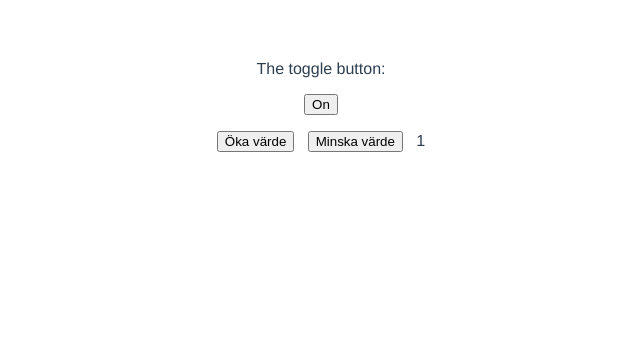
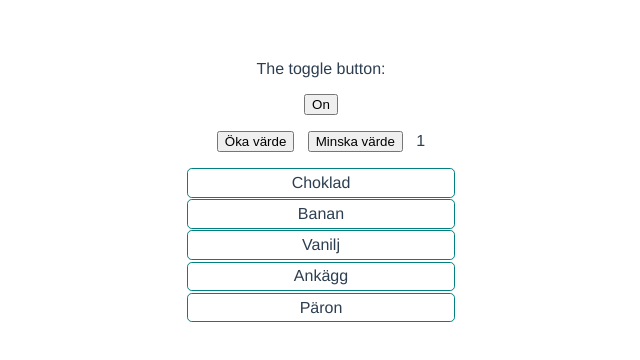
Before and after one commit to Jensen-frontend-fwk19g/plu-exercises-2, a Vue app: page / in a window 1280 px wide. Shown: the top 360 px of the page, without its empty margins (319-959 px from the left). Built offline with nearby package versions, Linux system fonts and the light colour scheme.

Commit message:
Ex. 2.5a in progress

```diff
--- a/src/App.vue
+++ b/src/App.vue
@@ -3,17 +3,19 @@
         <p> The toggle button: </p>
         <OnOff></OnOff>
         <Counter></Counter>
+		<Options></Options>
     </main>
 </template>
 
 <script>
 import OnOff from './components/onoff/OnOff.vue'
 import Counter from './components/counter/Counter.vue'
+import Options from './components/options/Options.vue'
 
 export default {
     name: 'App',
     components: {
-        OnOff, Counter
+        OnOff, Counter, Options
     }
 }
 </script>
--- /dev/null
+++ b/src/components/options/Options.vue
@@ -0,0 +1,33 @@
+<template>
+    <div>
+        <div class="option"> Choklad </div>
+        <div class="option"> Banan </div>
+        <div class="option"> Vanilj </div>
+        <div class="option"> Ankägg </div>
+        <div class="option"> Päron </div>
+    </div>
+</template>
+
+<script>
+export default {
+    data: () => ({
+
+    })
+}
+</script>
+
+<style scoped>
+.option {
+    width: 16em;
+    border: 1px solid teal;
+    border-radius: 0.3em;
+    padding: 0.3em;
+    margin: 0.1em auto;
+}
+.option:hover {
+    cursor: pointer;
+}
+.selected {
+    background-color: #8FEDEF;
+}
+</style>
```
Also changed, not shown: 1 other file (tests, documents, lock files or other folders).
